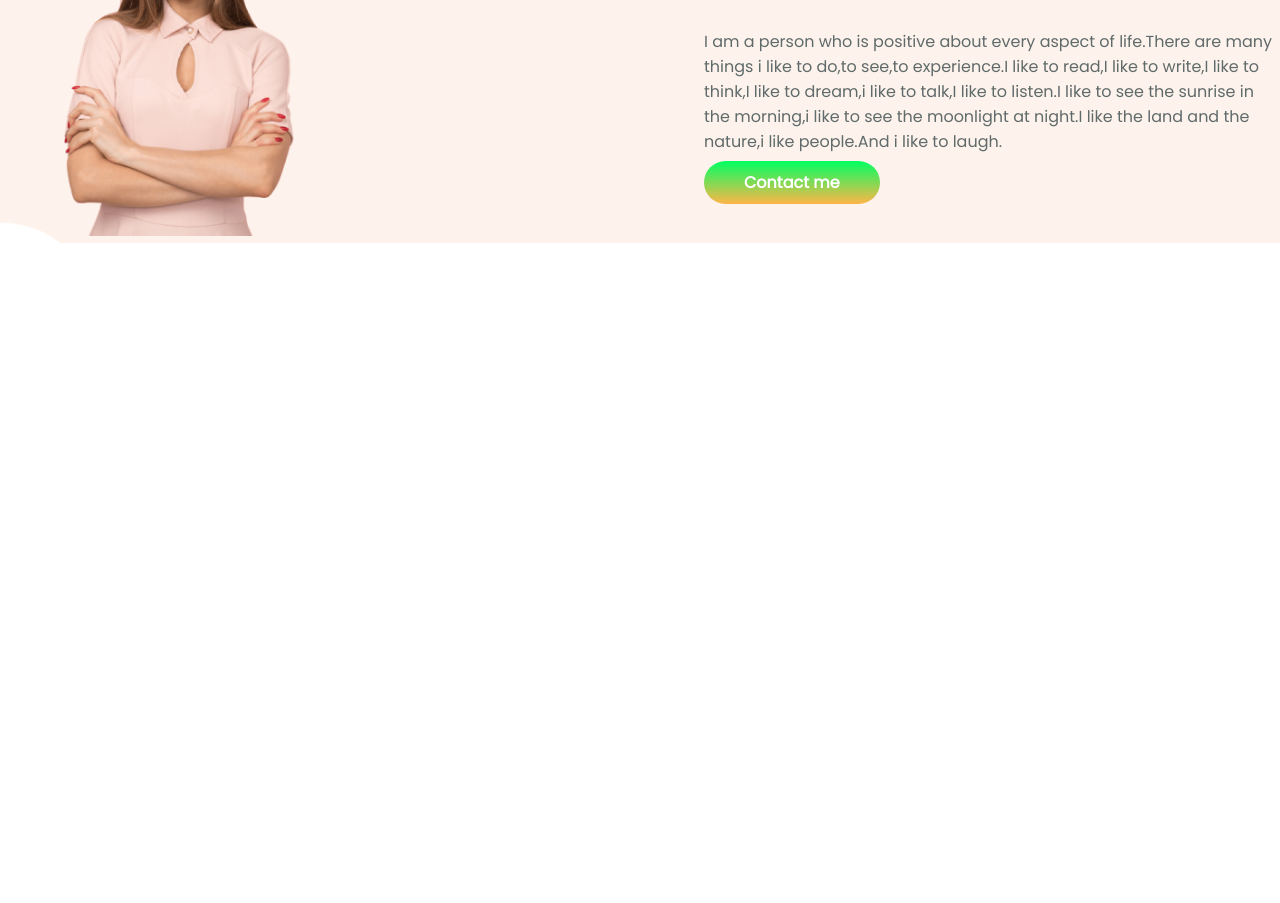
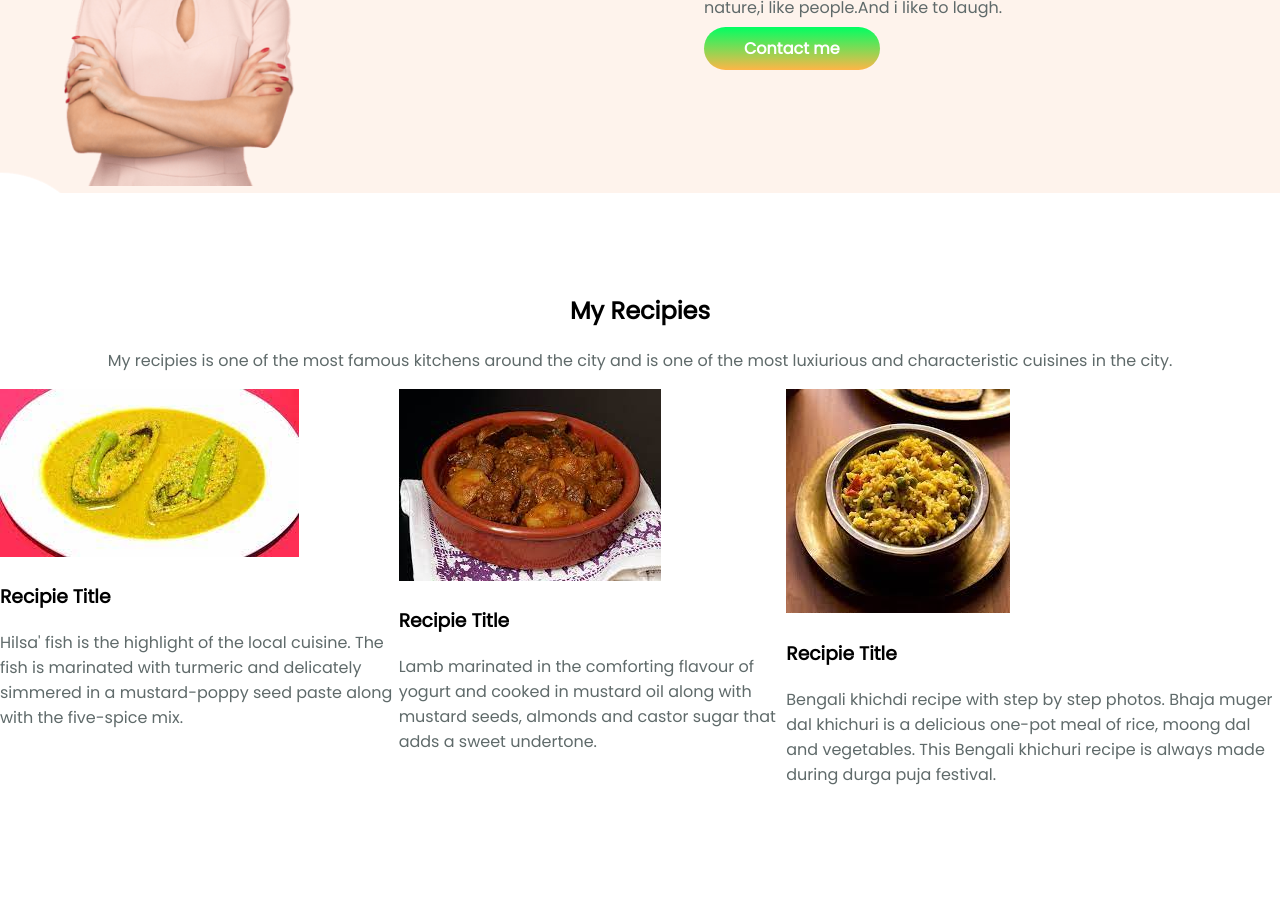
Before and after one commit to Nishatmoni/Food-Website, a plain HTML site: page index.html in a window 1280 px wide. Shown: the part 670-1573 px from the top of the page. Before the commit the page ends 1063 px from the top, so only its background shows below. Drawn offline with Linux system fonts and the light colour scheme.

Commit message:
recipie commit

```diff
--- a/index.html
+++ b/index.html
@@ -14,7 +14,7 @@
 </head>
 
 <body>
-    <section>
+    <section class="flexible-container">
         <div class="divide-width">
             <h1> <span class="belive">We Belive,</span> Good Food</h1>
             <h1>Offer Great Smile!</h1>
@@ -28,10 +28,10 @@
     </section>
 
 
-    <section class="top-banner">
+    <section class="top-banner flexible-container">
         <div class="divide-width" id="size"><img src="images/Person Image.png" alt=""></div>
         <div class="divide-width">
-            <h1>About Me</h1>
+            <h2>About Me</h2>
             <p>I am a person who is positive about every aspect of life.There are many things i like to do,to see,to
                 experience.I like to read,I like to write,I like to think,I like to dream,i like to talk,I like to
                 listen.I like
@@ -43,6 +43,37 @@
 
     </section>
 
+    <section class="recipie-cotainer">
+
+        <div class="text-center">
+            <h2>My Recipies</h2>
+            <p> My recipies is one of the most famous kitchens around the city and is one of the most luxiurious and
+                characteristic cuisines in the city.</p>
+        </div>
+        <div class="flexible-container">
+            <div>
+                <img src="images/download (1).png" alt="">
+                <h3>Recipie Title</h3>
+                <p>Hilsa' fish is the highlight of the local cuisine. The fish is marinated with turmeric and delicately
+                    simmered in a mustard-poppy seed paste along with the five-spice mix.</p>
+            </div>
+            <div>
+                <img src="images/download.png" alt="">
+                <h3>Recipie Title</h3>
+                <p>Lamb marinated in the comforting flavour of yogurt and cooked in mustard oil along with mustard
+                    seeds, almonds and castor sugar that adds a sweet undertone.</p>
+            </div>
+            <div>
+                <img src="images/download (3).png" alt="">
+                <h3>Recipie Title</h3>
+                <p>Bengali khichdi recipe with step by step photos. Bhaja muger dal khichuri is a delicious one-pot meal
+                    of rice, moong dal and vegetables. This Bengali khichuri recipe is always made during durga puja
+                    festival.
+                </p>
+            </div>
+        </div>
+    </section>
+
 
 </body>
 
--- a/style.css
+++ b/style.css
@@ -8,9 +8,9 @@ body{
 h1{
     font-size: 50px;
 }
-section{
+.flexible-container{
     display: flex;
-    margin-bottom: 150px;
+    margin-bottom: 100px;
 
 }
 .divide-width{
@@ -39,3 +39,11 @@ p{
     background-image: url(images/7.png);
     background-repeat: no-repeat;
 }
+.recipies-color{
+    color: #5F6A6A;
+
+}
+
+.text-center{
+    text-align: center;
+}
```
Also changed, not shown: images/download (1).png (added), images/download (3).png (added), images/download.png (added).
